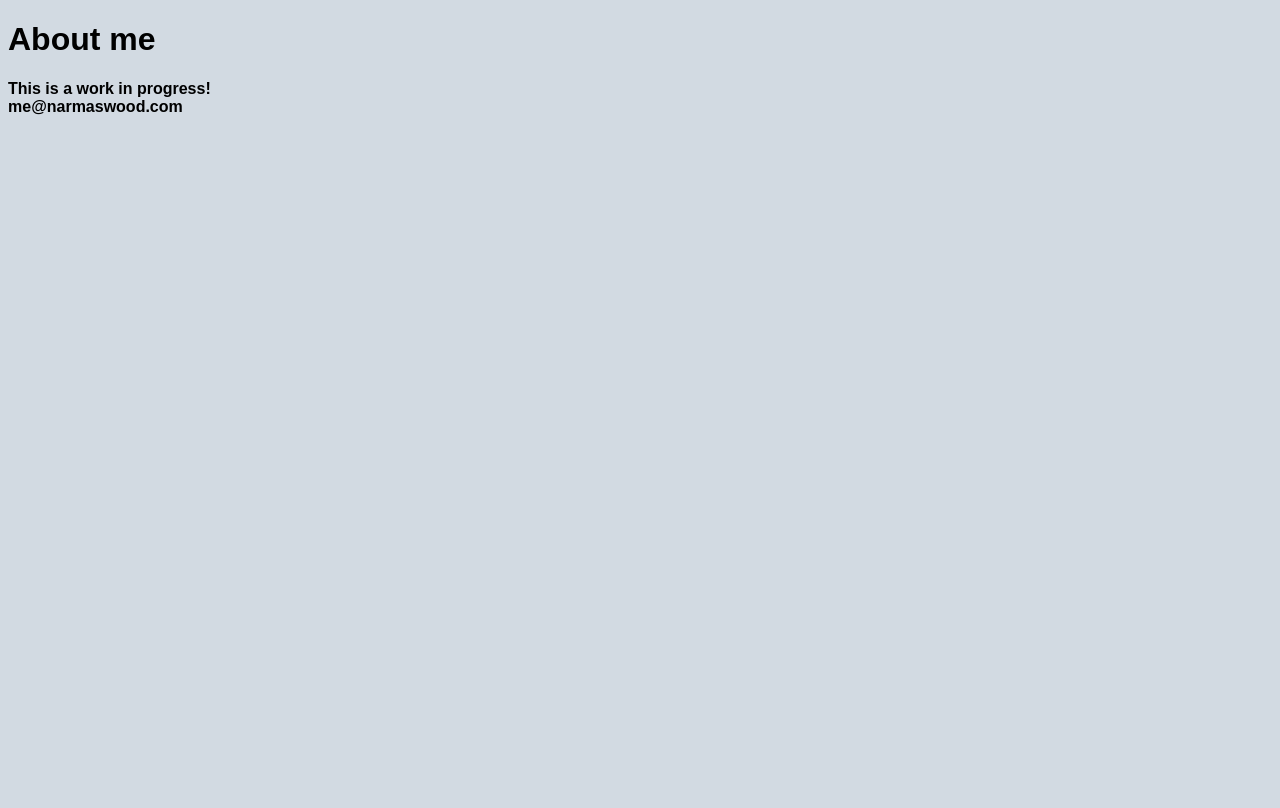
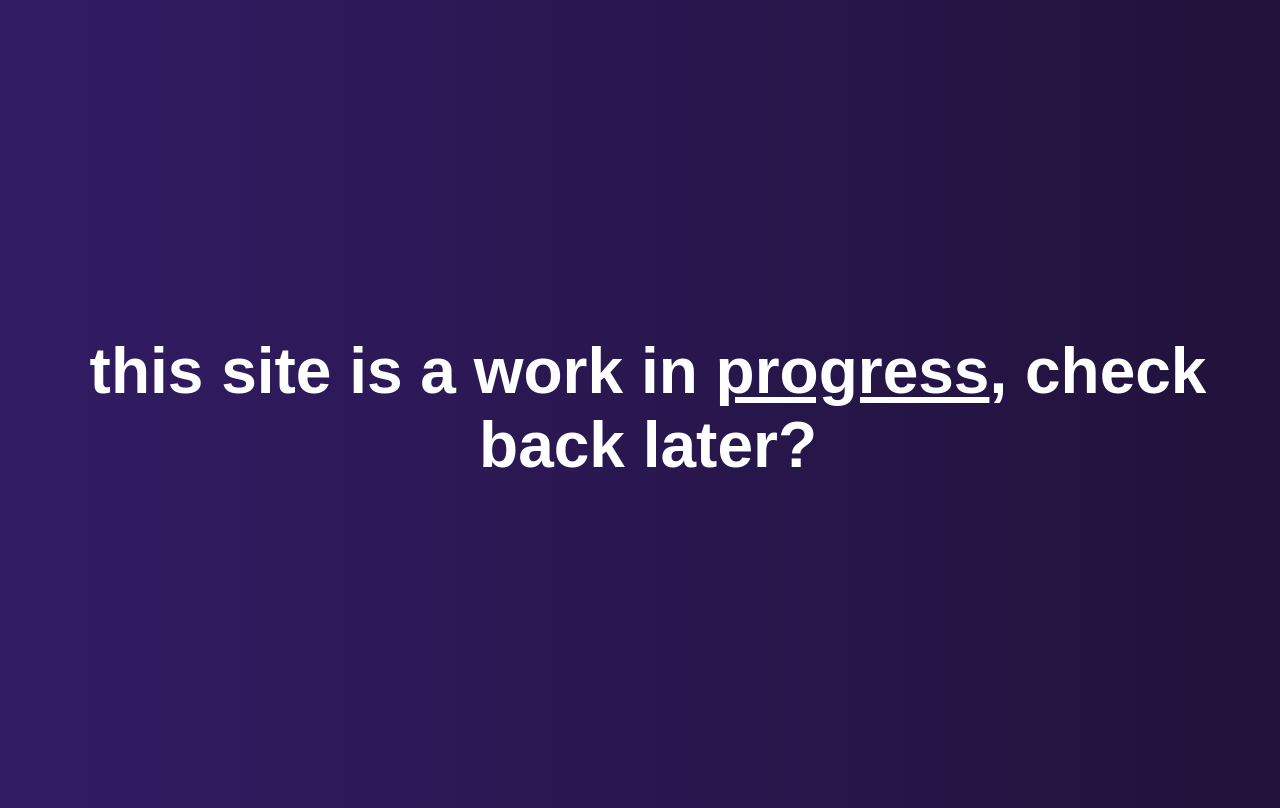
Before and after one commit to nmaswood/static_site, a Next.js app: page / in a window 1280 px wide. Built offline with nearby package versions, Linux system fonts and the light colour scheme.

Commit message:
set page to Work in progress, start working off a feature branch

```diff
--- a/pages/components/Main.tsx
+++ b/pages/components/Main.tsx
@@ -2,9 +2,11 @@ export default function Main() {
   return (
     <div className="Main--container">
       <header className="Main--title">
-        <h1>About me</h1>
-        <div className="Main--about-me">This is a work in progress!</div>
-        <div className="Main--about-email">me@narmaswood.com</div>
+        <div className="Main--about-me">
+          this site is a work in{" "}
+          <a href="https://github.com/nmaswood/static_site">progress</a>, check
+          back later?
+        </div>
       </header>
 
       <footer></footer>
--- a/pages/style.css
+++ b/pages/style.css
@@ -1,13 +1,37 @@
+#__next {
+    height: 100%;
+}
+
+.container {
+    height: 100%;
+}
 html {
     height: 100%;
     width: 100%;
 }
 
 body {
-    background: #d2dae2;
-    color: black;
+    background: linear-gradient(90deg,#321c64,#20123a);
+    color: white;
     font-weight: 600;
     font-family: Arial, Helvetica, sans-serif;
+    font-size: 4em;
+    height: 100%;
+    width: 100%;
 }
 
-.Main--about-email{ }
+.Main--container {
+    height: 100%;
+    display: flex;
+    justify-content: center;
+    align-items: center;
+}
+
+
+.Main--about-me {
+    text-align: center;
+}
+
+.Main--about-me > a{
+    color: white;
+}
```
